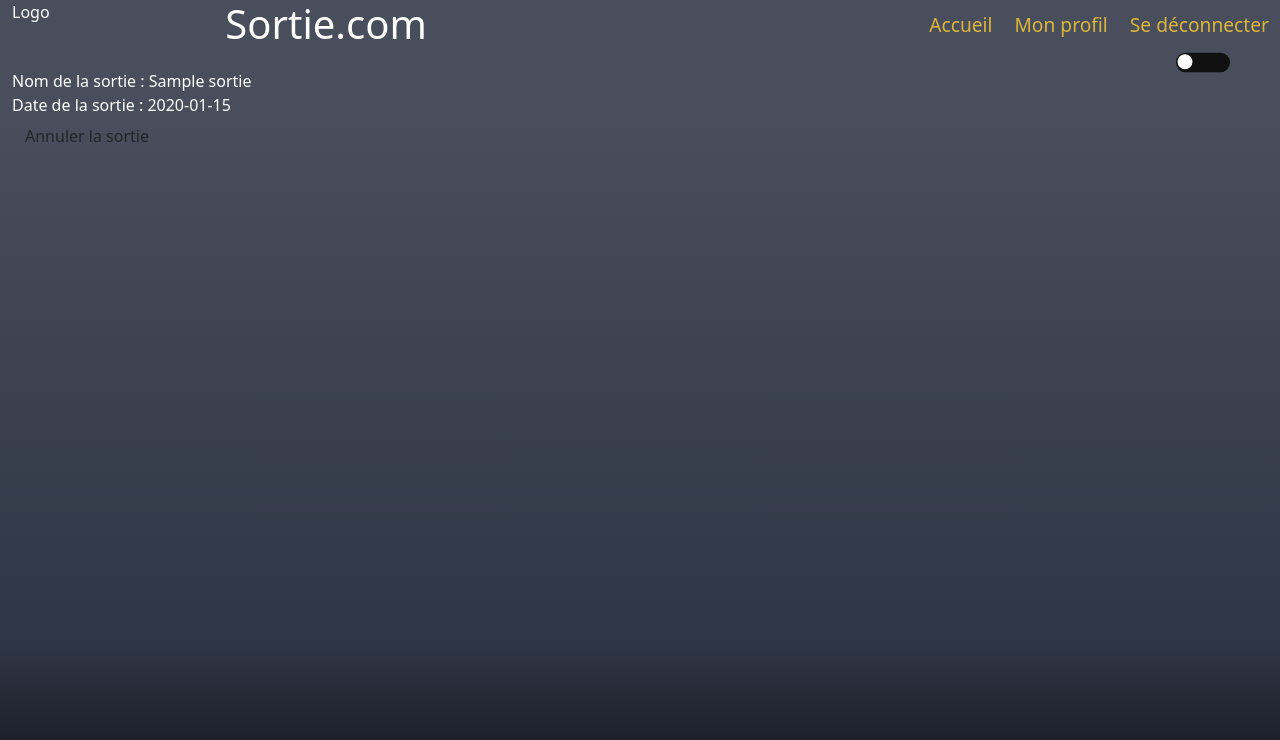
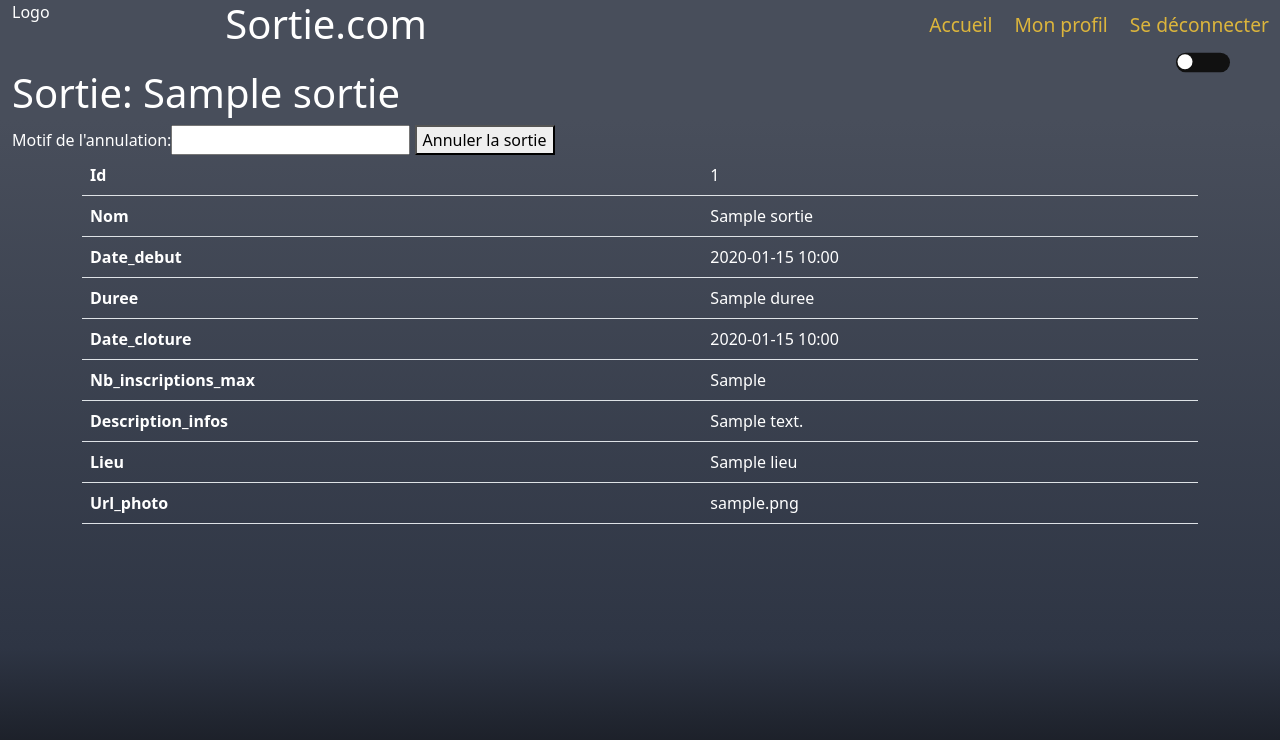
Before and after one commit to Tiphritos/Sortir.com, a Symfony app: template templates/sortie/confirmannulation.html.twig in a window 1280 px wide. Shown: the top 740 px of the page. Run offline with Twig, Linux system fonts and the light colour scheme; the template is opened without the code that fills it: most values are stand-ins (such as "Sample title", 1, 10 or a date in 2020); some libraries are stand-ins or nearby versions.

Commit message:
Annulation fonctionnelle avec le motif qui entre en base de données putain

```diff
--- a/templates/sortie/_annulation_form.html.twig
+++ /dev/null
@@ -1,6 +0,0 @@
-<form method="post" action="{{ path('app_sortie_annulation', {'id': sortie.id}) }}" >
-
-
-
-    <button class="btn">Annuler la sortie</button>
-</form>
--- a/templates/sortie/confirmannulation.html.twig
+++ b/templates/sortie/confirmannulation.html.twig
@@ -1,16 +1,55 @@
 {% extends 'base.html.twig' %}
 {% block body %}
-<div>
- Nom de la sortie :   {{ sortie.nom }}
-</div>
-<div>
- Date de la sortie : {{ sortie.dateDebut | date('Y-m-d ') }}
-</div>
-    {{ form_start(form) }}
+    <h1>Sortie: {{ sortie.nom }}</h1>
 
-    {{ form_end(form) }}
-    {{ include('sortie/_annulation_form.html.twig') }}
+    <form action="{{ path('app_sortie_annulation', {'id':sortie.id}) }}" method="post">
+        <label for="motifAnnulation">Motif de l'annulation: </label><input type="text" name="motifAnnulation" id="motifAnnulation">
+        <button type="submit">Annuler la sortie</button>
+    </form>
 
+    <div class="container" >
 
+        <table class="table couleurEcriture">
+            <tbody>
+            <tr>
+                <th>Id</th>
+                <td>{{ sortie.id }}</td>
+            </tr>
+            <tr>
+                <th>Nom</th>
+                <td>{{ sortie.nom }}</td>
+            </tr>
+            <tr>
+                <th>Date_debut</th>
+                <td>{{ sortie.dateDebut ? sortie.dateDebut|date('Y-m-d H:i') : '' }}</td>
+            </tr>
+            <tr>
+                <th>Duree</th>
+                <td>{{ sortie.duree }}</td>
+            </tr>
+            <tr>
+                <th>Date_cloture</th>
+                <td>{{ sortie.dateCloture ? sortie.dateCloture|date('Y-m-d H:i') : '' }}</td>
+            </tr>
+            <tr>
+                <th>Nb_inscriptions_max</th>
+                <td>{{ sortie.nbInscriptionsMax }}</td>
+            </tr>
+            <tr>
+                <th>Description_infos</th>
+                <td>{{ sortie.descriptionInfos }}</td>
+            </tr>
+            <tr>
+                <th>Lieu</th>
+                <td>{{lieu.nomLieu }}</td>
+            </tr>
+
+            <tr>
+                <th>Url_photo</th>
+                <td>{{ sortie.urlPhoto }}</td>
+            </tr>
+            </tbody>
+        </table>
+    </div>
 
 {% endblock %}
--- a/templates/sortie/show.html.twig
+++ b/templates/sortie/show.html.twig
@@ -55,7 +55,7 @@
     <a href="{{ path('app_desistement', {'id': app.user.id,'sortie':sortie.id}) }}">Desistement</a>
 
 
-    {{ include('sortie/_delete_form.html.twig') }}
+{#    {{ include('sortie/_delete_form.html.twig') }}#}
 
     <section class="vh-100">
         <div class="container py-5 h-100">
```
Also changed, not shown: src/Controller/SortieController.php (+10 -8 lines), templates/sortie/_delete_form.html.twig (deleted, +0 -8 lines), templates/sortie/edit.html.twig (+9 -1 lines).
